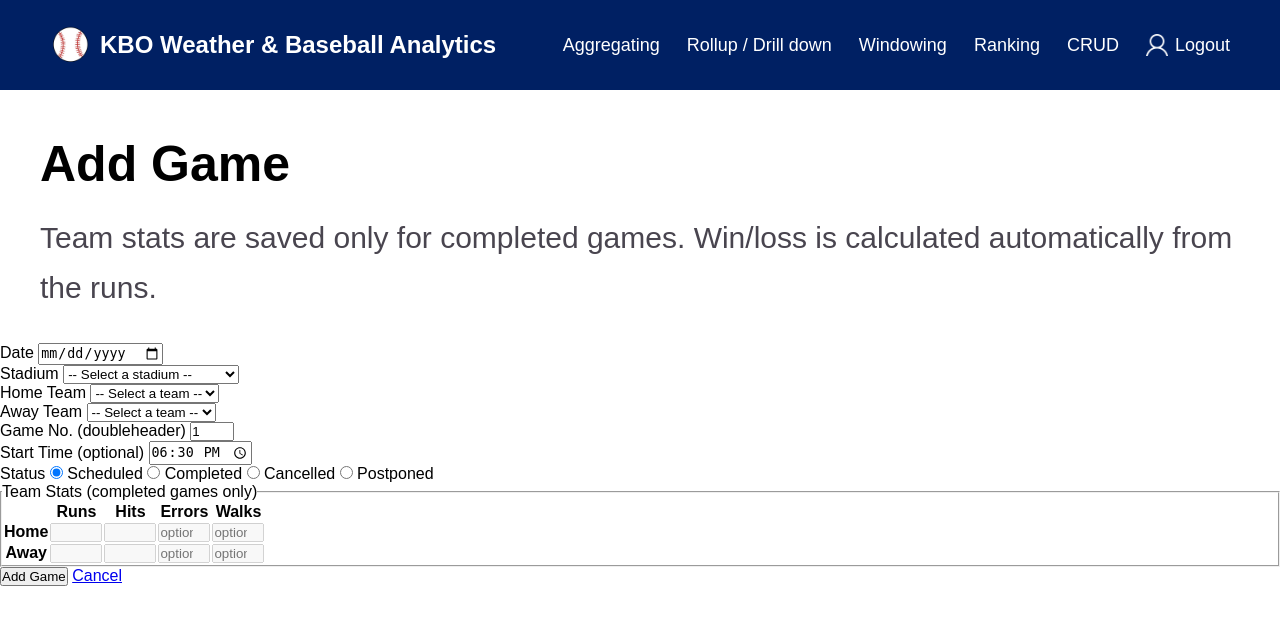
After one commit to BDA-team04/team04, a PHP site: page /game_form.php in a window 1280 px wide. The commit adds this page. Shown: the top 625 px of the page. Run offline with PHP 8.4, Linux system fonts and the light colour scheme; the visitor is signed in with stand-in values (Sample User, id 1); tables that the repository leaves empty hold one stand-in row (values such as "Sample post").

Commit message:
feat: 경기 관리 CRUD + 트랜잭션 구현
- game_manage.php: 기간/구장/팀/상태/정렬 검색(세션 저장), 목록(점수·날씨 유무), 트랜잭션 삭제(stats → game)
- game_form.php: 입력·수정 트랜잭션(game + stats 2행), is_home·W/L/D 서버 계산, 서버 검증, 날씨 없음 경고
- docs/backend_usage.md: 트랜잭션 롤백 시연 순서 추가
- header.php, home.php: CRUD 링크를 crud.php → game_manage.php 로 변경 (작성자 유지, 수정 주석 추가)

Ref #9

```diff
--- /dev/null
+++ b/game_form.php
@@ -0,0 +1,344 @@
+<?php
+// 작성자: 정윤아
+// 경기 입력(INSERT) / 수정(UPDATE)
+// 저장은 트랜잭션: game → team_game_stats(홈·원정 2행)를 한 번에 저장하고, 하나라도 실패하면 전부 취소한다.
+require_once 'session.php';
+require_once 'db.php';
+
+require_login();   // 로그인한 사용자만
+
+const STATUSES  = ['scheduled', 'completed', 'cancelled', 'postponed'];
+const MAX_STAT  = 99;   // 득점·안타·실책·볼넷 입력 상한
+
+/* ---------- 도우미 함수 ---------- */
+
+// 내 점수와 상대 점수로 W/L/D 계산 (사용자가 입력하지 않고 서버에서 계산)
+function calc_result(int $mine, int $theirs): string
+{
+    if ($mine > $theirs) return 'W';
+    if ($mine < $theirs) return 'L';
+    return 'D';
+}
+
+// 0~99 정수인지 확인. 비어 있고 $optional 이면 null 을 돌려준다.
+//   잘못된 값이면 false
+function parse_stat(string $raw, bool $optional)
+{
+    $raw = trim($raw);
+    if ($raw === '') {
+        return $optional ? null : false;
+    }
+    if (!ctype_digit($raw) || (int)$raw > MAX_STAT) {
+        return false;
+    }
+    return (int)$raw;
+}
+
+// 기존 경기 + 기록 불러오기 (수정 화면용). 없으면 null
+function load_game(int $game_id): ?array
+{
+    $game = db_query_one('SELECT * FROM game WHERE game_id = ?', 'i', [$game_id]);
+    if (!$game) {
+        return null;
+    }
+    $stats = db_query('SELECT * FROM team_game_stats WHERE game_id = ?', 'i', [$game_id]);
+    foreach ($stats as $s) {
+        $side = $s['is_home'] ? 'home' : 'away';
+        foreach (['runs', 'hits', 'errors', 'walks'] as $col) {
+            $game["{$side}_{$col}"] = $s[$col] === null ? '' : (string)$s[$col];
+        }
+    }
+    return $game;
+}
+
+// 해당 구장 도시·날짜의 날씨 데이터가 있는지
+function has_weather(int $stadium_id, string $date): bool
+{
+    return (bool)db_query_one(
+        'SELECT w.weather_id FROM stadium s JOIN weather w ON w.city = s.city AND w.obs_date = ? WHERE s.stadium_id = ?',
+        'si',
+        [$date, $stadium_id]
+    );
+}
+
+/* ---------- 입력 검증 ---------- */
+
+// 폼 값 → [정리된 값 배열, 오류 메시지 배열]
+function validate_game(array $in): array
+{
+    $errors = [];
+    $v = [
+        'game_date'    => trim($in['game_date'] ?? ''),
+        'stadium_id'   => (int)($in['stadium_id'] ?? 0),
+        'home_team_id' => (int)($in['home_team_id'] ?? 0),
+        'away_team_id' => (int)($in['away_team_id'] ?? 0),
+        'game_no'      => (int)($in['game_no'] ?? 1),
+        'start_time'   => trim($in['start_time'] ?? ''),
+        'game_status'  => $in['game_status'] ?? '',
+    ];
+
+    $d = DateTime::createFromFormat('Y-m-d', $v['game_date']);
+    if (!$d || $d->format('Y-m-d') !== $v['game_date']) {
+        $errors[] = 'Please enter a valid date.';
+    }
+    if (!db_query_one('SELECT stadium_id FROM stadium WHERE stadium_id = ?', 'i', [$v['stadium_id']])) {
+        $errors[] = 'Please choose a stadium.';
+    }
+    foreach (['home_team_id' => 'home', 'away_team_id' => 'away'] as $key => $label) {
+        if (!db_query_one('SELECT team_id FROM team WHERE team_id = ?', 'i', [$v[$key]])) {
+            $errors[] = "Please choose the {$label} team.";
+        }
+    }
+    if ($v['home_team_id'] > 0 && $v['home_team_id'] === $v['away_team_id']) {
+        $errors[] = 'Home and away teams must be different.';
+    }
+    if ($v['game_no'] < 1 || $v['game_no'] > 2) {
+        $errors[] = 'Game number must be 1 or 2 (doubleheader).';
+    }
+    if ($v['start_time'] !== '' && !preg_match('/^([01]\d|2[0-3]):[0-5]\d(:[0-5]\d)?$/', $v['start_time'])) {
+        $errors[] = 'Please enter a valid start time.';
+    }
+    if (!in_array($v['game_status'], STATUSES, true)) {
+        $errors[] = 'Please choose a game status.';
+    }
+
+    // 완료 경기만 기록을 받는다. 득점·안타는 필수, 실책·볼넷은 비워도 됨(NULL)
+    if ($v['game_status'] === 'completed') {
+        foreach (['home', 'away'] as $side) {
+            foreach (['runs' => false, 'hits' => false, 'errors' => true, 'walks' => true] as $col => $optional) {
+                $parsed = parse_stat((string)($in["{$side}_{$col}"] ?? ''), $optional);
+                if ($parsed === false) {
+                    $errors[] = ucfirst($side) . " {$col}: enter a whole number from 0 to " . MAX_STAT . ($optional ? ' (or leave blank)' : '') . '.';
+                }
+                $v["{$side}_{$col}"] = $parsed;
+            }
+        }
+    }
+
+    return [$v, $errors];
+}
+
+/* ---------- 저장 (트랜잭션) ---------- */
+
+// 저장 순서: (수정이면) 기존 기록 삭제 → game INSERT/UPDATE → (완료 경기면) 기록 2행 INSERT
+// 중간에 하나라도 실패하면 rollback 으로 처음 상태로 되돌린다.
+// 반환: 저장된 game_id
+function save_game(?int $game_id, array $v): int
+{
+    $conn = db();
+    try {
+        $conn->begin_transaction();
+
+        $game_params = [$v['game_date'], $v['stadium_id'], $v['home_team_id'], $v['away_team_id'],
+                        $v['game_no'], $v['game_status'], $v['start_time'] === '' ? null : $v['start_time']];
+
+        if ($game_id === null) {
+            $r = db_execute(
+                'INSERT INTO game (game_date, stadium_id, home_team_id, away_team_id, game_no, game_status, start_time)
+                 VALUES (?, ?, ?, ?, ?, ?, ?)',
+                'siiiiss', $game_params
+            );
+            $game_id = $r['insert_id'];
+        } else {
+            // 상태가 바뀌거나 팀이 바뀔 수 있으므로 기존 기록은 지우고 아래에서 새로 만든다.
+            db_execute('DELETE FROM team_game_stats WHERE game_id = ?', 'i', [$game_id]);
+            db_execute(
+                'UPDATE game SET game_date = ?, stadium_id = ?, home_team_id = ?, away_team_id = ?,
+                                 game_no = ?, game_status = ?, start_time = ?
+                  WHERE game_id = ?',
+                'siiiissi', array_merge($game_params, [$game_id])
+            );
+        }
+
+        // 완료 경기만 홈·원정 기록 2행 저장 (is_home, result 는 서버에서 계산)
+        if ($v['game_status'] === 'completed') {
+            $sides = [
+                ['team' => $v['home_team_id'], 'is_home' => 1, 'me' => 'home', 'opp' => 'away'],
+                ['team' => $v['away_team_id'], 'is_home' => 0, 'me' => 'away', 'opp' => 'home'],
+            ];
+            foreach ($sides as $s) {
+                db_execute(
+                    'INSERT INTO team_game_stats (game_id, team_id, is_home, runs, hits, errors, walks, result)
+                     VALUES (?, ?, ?, ?, ?, ?, ?, ?)',
+                    'iiiiiiis',
+                    [$game_id, $s['team'], $s['is_home'],
+                     $v["{$s['me']}_runs"], $v["{$s['me']}_hits"], $v["{$s['me']}_errors"], $v["{$s['me']}_walks"],
+                     calc_result($v["{$s['me']}_runs"], $v["{$s['opp']}_runs"])]
+                );
+            }
+        }
+
+        $conn->commit();
+        return $game_id;
+    } catch (mysqli_sql_exception $e) {
+        $conn->rollback();   // 지금까지 한 INSERT/UPDATE/DELETE 전부 취소
+        throw $e;
+    }
+}
+
+/* ---------- 요청 처리 ---------- */
+
+$game_id = isset($_GET['id']) ? (int)$_GET['id'] : null;   // id 가 있으면 수정 모드
+$errors  = [];
+
+// 폼 기본값 (새 경기)
+$form = ['game_date' => '', 'stadium_id' => 0, 'home_team_id' => 0, 'away_team_id' => 0, 'game_no' => 1,
+         'start_time' => '18:30', 'game_status' => 'scheduled'];
+foreach (['home', 'away'] as $side) {
+    foreach (['runs', 'hits', 'errors', 'walks'] as $col) {
+        $form["{$side}_{$col}"] = '';
+    }
+}
+
+if ($game_id !== null) {
+    $loaded = load_game($game_id);
+    if (!$loaded) {
+        set_flash('error', 'The game was not found.');
+        header('Location: game_manage.php');
+        exit;
+    }
+    $form = array_merge($form, $loaded);
+    $form['start_time'] = $form['start_time'] === null ? '' : substr($form['start_time'], 0, 5);
+}
+
+if ($_SERVER['REQUEST_METHOD'] === 'POST') {
+    [$v, $errors] = validate_game($_POST);
+
+    if (!$errors) {
+        try {
+            $saved_id = save_game($game_id, $v);
+            set_flash('success', ($game_id === null ? 'Game added' : 'Game updated') . " (#{$saved_id}).");
+            if (!has_weather($v['stadium_id'], $v['game_date'])) {
+                set_flash('warning', 'No weather data exists for this city and date, so this game will be excluded from the analysis.');
+            }
+            header('Location: game_manage.php');
+            exit;
+        } catch (mysqli_sql_exception $e) {
+            if ($e->getCode() === 1062) {   // UNIQUE 위반: 날짜·구장·홈·원정·더블헤더 번호가 같은 경기가 이미 있음
+                $errors[] = 'The same game (date, stadium, teams, game number) already exists. Nothing was saved (rolled back).';
+            } else {
+                $errors[] = 'Save failed and was rolled back: ' . $e->getMessage();
+            }
+        }
+    }
+    // 실패하면 사용자가 입력한 값을 그대로 다시 보여준다.
+    foreach ($form as $key => $_) {
+        if (isset($_POST[$key])) {
+            $form[$key] = is_string($_POST[$key]) ? $_POST[$key] : '';
+        }
+    }
+}
+
+$stadiums = db_query('SELECT stadium_id, stadium_name, city FROM stadium ORDER BY stadium_name');
+$teams    = db_query('SELECT team_id, team_name FROM team ORDER BY team_name');
+$is_edit  = $game_id !== null;
+
+require_once 'header.php';
+?>
+
+<section class="intro">
+    <h1 class="title"><?= $is_edit ? 'Edit Game #' . (int)$game_id : 'Add Game' ?></h1>
+    <p class="content">Team stats are saved only for completed games. Win/loss is calculated automatically from the runs.</p>
+</section>
+
+<section class="auth-card">
+    <?php if ($errors): ?>
+        <ul class="form-error">
+            <?php foreach ($errors as $e): ?><li><?= h($e) ?></li><?php endforeach; ?>
+        </ul>
+    <?php endif; ?>
+
+    <form method="post" action="game_form.php<?= $is_edit ? '?id=' . (int)$game_id : '' ?>" class="auth-form">
+        <div class="form-row">
+            <label for="game_date">Date</label>
+            <input type="date" id="game_date" name="game_date" value="<?= h($form['game_date']) ?>" required>
+        </div>
+
+        <div class="form-row">
+            <label for="stadium_id">Stadium</label>
+            <select id="stadium_id" name="stadium_id" required>
+                <option value="">-- Select a stadium --</option>
+                <?php foreach ($stadiums as $s): ?>
+                    <option value="<?= (int)$s['stadium_id'] ?>" <?= (int)$s['stadium_id'] === (int)$form['stadium_id'] ? 'selected' : '' ?>>
+                        <?= h($s['stadium_name']) ?> (<?= h($s['city']) ?>)
+                    </option>
+                <?php endforeach; ?>
+            </select>
+        </div>
+
+        <?php foreach (['home_team_id' => 'Home Team', 'away_team_id' => 'Away Team'] as $key => $label): ?>
+            <div class="form-row">
+                <label for="<?= $key ?>"><?= $label ?></label>
+                <select id="<?= $key ?>" name="<?= $key ?>" required>
+                    <option value="">-- Select a team --</option>
+                    <?php foreach ($teams as $t): ?>
+                        <option value="<?= (int)$t['team_id'] ?>" <?= (int)$t['team_id'] === (int)$form[$key] ? 'selected' : '' ?>><?= h($t['team_name']) ?></option>
+                    <?php endforeach; ?>
+                </select>
+            </div>
+        <?php endforeach; ?>
+
+        <div class="form-row">
+            <label for="game_no">Game No. (doubleheader)</label>
+            <input type="number" id="game_no" name="game_no" min="1" max="2" value="<?= (int)$form['game_no'] ?>" required>
+        </div>
+
+        <div class="form-row">
+            <label for="start_time">Start Time (optional)</label>
+            <input type="time" id="start_time" name="start_time" value="<?= h($form['start_time']) ?>">
+        </div>
+
+        <div class="form-row">
+            <span>Status</span>
+            <?php foreach (STATUSES as $st): ?>
+                <label>
+                    <input type="radio" name="game_status" value="<?= $st ?>" <?= $form['game_status'] === $st ? 'checked' : '' ?> required>
+                    <?= ucfirst($st) ?>
+                </label>
+            <?php endforeach; ?>
+        </div>
+
+        <fieldset id="stats-box">
+            <legend>Team Stats (completed games only)</legend>
+            <table class="analysis-page-table">
+                <thead><tr><th></th><th>Runs</th><th>Hits</th><th>Errors</th><th>Walks</th></tr></thead>
+                <tbody>
+                <?php foreach (['home' => 'Home', 'away' => 'Away'] as $side => $label): ?>
+                    <tr>
+                        <th><?= $label ?></th>
+                        <?php foreach (['runs', 'hits', 'errors', 'walks'] as $col): ?>
+                            <td>
+                                <input type="number" name="<?= "{$side}_{$col}" ?>" min="0" max="<?= MAX_STAT ?>"
+                                       value="<?= h($form["{$side}_{$col}"]) ?>"
+                                       <?= in_array($col, ['errors', 'walks'], true) ? 'placeholder="optional"' : '' ?>>
+                            </td>
+                        <?php endforeach; ?>
+                    </tr>
+                <?php endforeach; ?>
+                </tbody>
+            </table>
+        </fieldset>
+
+        <button type="submit" class="btn-primary"><?= $is_edit ? 'Save Changes' : 'Add Game' ?></button>
+        <a href="game_manage.php">Cancel</a>
+    </form>
+</section>
+
+<script>
+// 상태가 completed 가 아니면 기록 입력칸을 비활성화 (서버에서도 completed 일 때만 저장함)
+(function () {
+    var box = document.getElementById('stats-box');
+    function update() {
+        var checked = document.querySelector('input[name="game_status"]:checked');
+        box.disabled = !checked || checked.value !== 'completed';
+    }
+    document.querySelectorAll('input[name="game_status"]').forEach(function (r) {
+        r.addEventListener('change', update);
+    });
+    update();
+})();
+</script>
+
+</main>
+</body>
+</html>
--- a/header.php
+++ b/header.php
@@ -53,8 +53,9 @@ function nav_active(string $page, string $current_page): string{
                     class="<?= nav_active('analysis_rank.php', $current_page) ?>">
                     Ranking
                 </a>
-                <a href="crud.php"
-                    class="<?= nav_active('crud.php', $current_page) ?>">
+                <?php // 수정: 정윤아 - CRUD 메뉴를 경기 관리 페이지(game_manage.php)로 연결 ?>
+                <a href="game_manage.php"
+                    class="<?= nav_active('game_manage.php', $current_page) ?>">
                     CRUD
                 </a>
 
--- a/home.php
+++ b/home.php
@@ -37,7 +37,8 @@ require_once 'header.php';
         </div>
 
         <!-- CRUD 분석 카드 -->
-        <a href="crud.php" class="crud-card">
+        <?php // 수정: 정윤아 - CRUD 카드를 경기 관리 페이지(game_manage.php)로 연결 ?>
+        <a href="game_manage.php" class="crud-card">
             <div>
                 <h2>CRUD</h2>
                 <p>Create, Read, Update, and Delete game data.</p>
```
Also changed, not shown: docs/backend_usage.md (+15 -2 lines), game_manage.php (added, +250 -0 lines).
